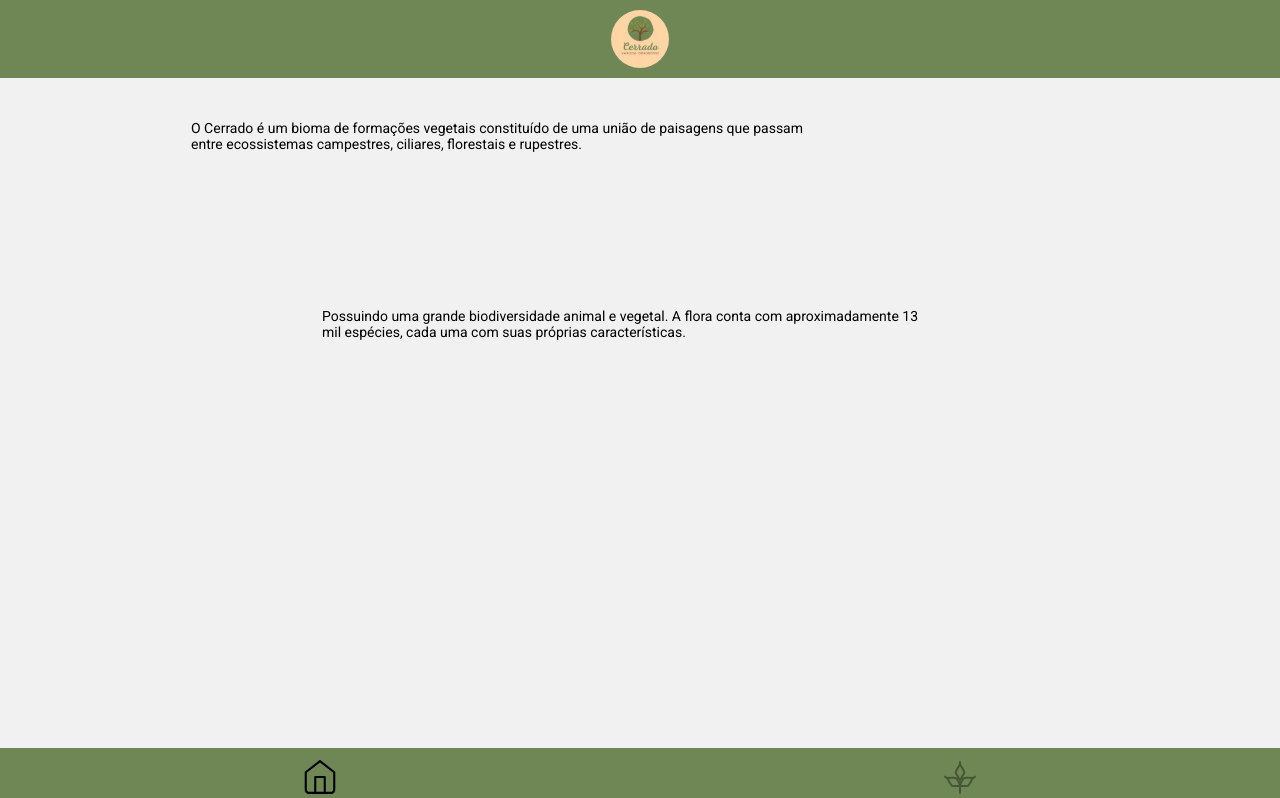
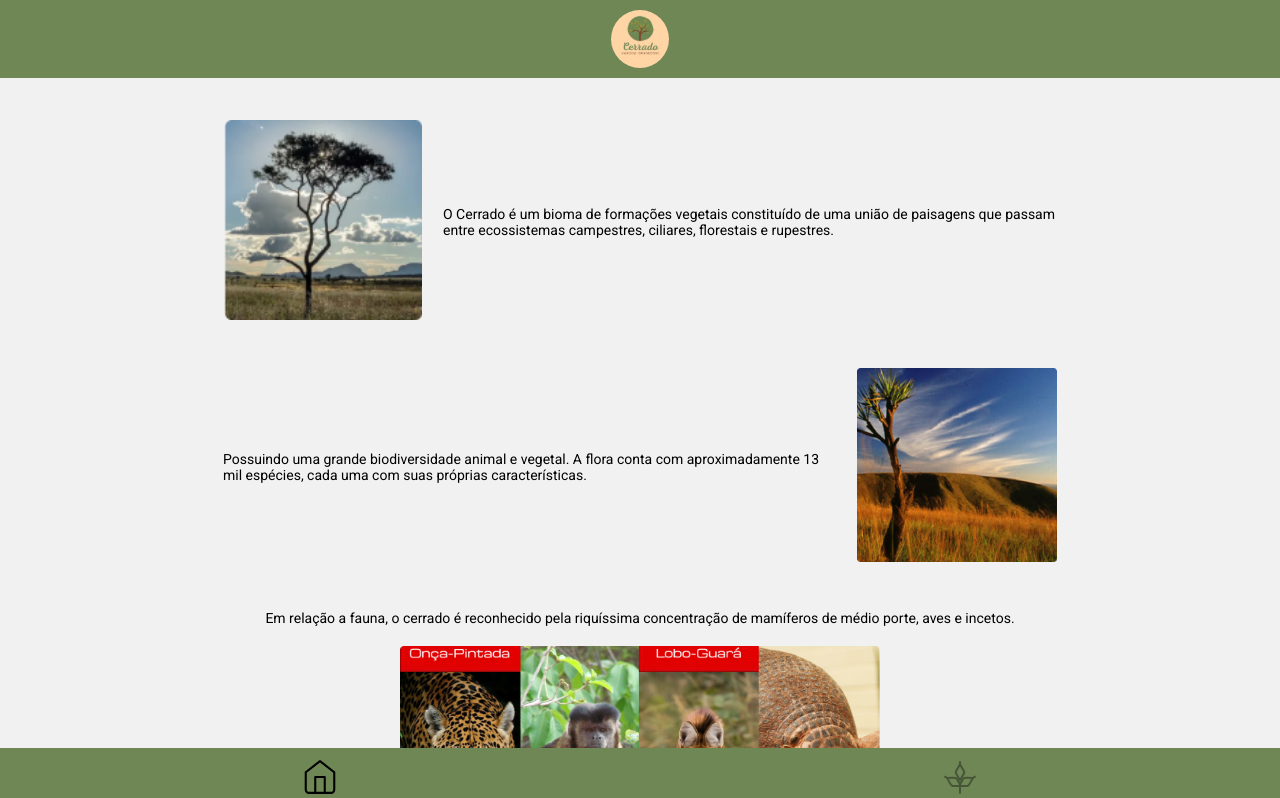
Before and after one commit to arthurfp16/tcc-app-etec-vgs, a Next.js app: page /sobre in a window 1280 px wide. Shown: the top 798 px of the page. Built offline with nearby package versions, Linux system fonts and the light colour scheme.

Commit message:
feat: corrige a pagina sobre

```diff
--- a/src/pages/sobre.jsx
+++ b/src/pages/sobre.jsx
@@ -8,7 +8,9 @@ import img2 from "../../public/img2.png"
 import img3 from '../../public/img3.png'
 
 const AboutMain = styled.main`
-  display: grid;
+  display: flex;
+  flex-direction: column;
+  justify-content: center;
   gap: 42px;
   padding-top: 42px;
 
@@ -16,12 +18,10 @@ const AboutMain = styled.main`
     display: flex;
     gap: 20px;
     flex-direction: column;
-    position: relative;
-    height: fit-content;
-    width: 100%;
+    align-items: center;
+    justify-content: center;
+
     .image {
-      position: relative !important;
-
       border-radius: 2.7px;
     }
 
@@ -33,6 +33,7 @@ const AboutMain = styled.main`
       p {
         width: 50%;
       }
+
     }
     .image-container--left {
       flex-direction: row;
@@ -50,14 +51,28 @@ export default function About() {
       <AboutMain>
 
         <div className="image-container image-container--left">
-          <Image class='image' objectFit="contain" src={img1} alt="" />
+          <span class='image'>
+            <Image
+              src={img1}
+              objectFit="contain"
+              width={200}
+              height={200}
+              alt="" />
+          </span>
           <p>
             O Cerrado é um bioma de formações vegetais constituído de uma união de paisagens que passam entre ecossistemas campestres, ciliares, florestais e rupestres.
           </p>
         </div>
 
         <div className="image-container image-container--rigth">
-          <Image class='image' objectFit="contain" src={img2} alt="" />
+          <span class='image'>
+            <Image
+              src={img2}
+              objectFit="contain"
+              width={200}
+              height={200}
+              alt="" />
+          </span>
           <p>
             Possuindo uma grande biodiversidade animal e vegetal.
             A flora conta com aproximadamente 13 mil espécies, cada uma com  suas próprias características.
@@ -65,15 +80,24 @@ export default function About() {
         </div>
 
         <div className="image-container">
-          <Image class='image' objectFit="contain" src={img3} alt="" />
           <p>
             Em relação a fauna, o cerrado é reconhecido pela riquíssima concentração de mamíferos de médio porte, aves e incetos.
           </p>
+          <span class='image'>
+            <Image
+              src={img3}
+              objectFit="contain"
+              width={500}
+              height={250}
+              alt="" />
+
+          </span>
+          <p>
+            Com tudo isso o cerrado é repleto de interações estas comprendem desde as relações alimentares, medicina popular, religiosas, habitações(antigamente), conhecimentos tradicionais(cultura), e identidade para com a paisagem.
+          </p>
         </div>
 
-        <p>
-          Com tudo isso o cerrado é repleto de interações estas comprendem desde as relações alimentares, medicina popular, religiosas, habitações(antigamente), conhecimentos tradicionais(cultura), e identidade para com a paisagem.
-        </p>
+
 
       </AboutMain>
       <Footer />
```
